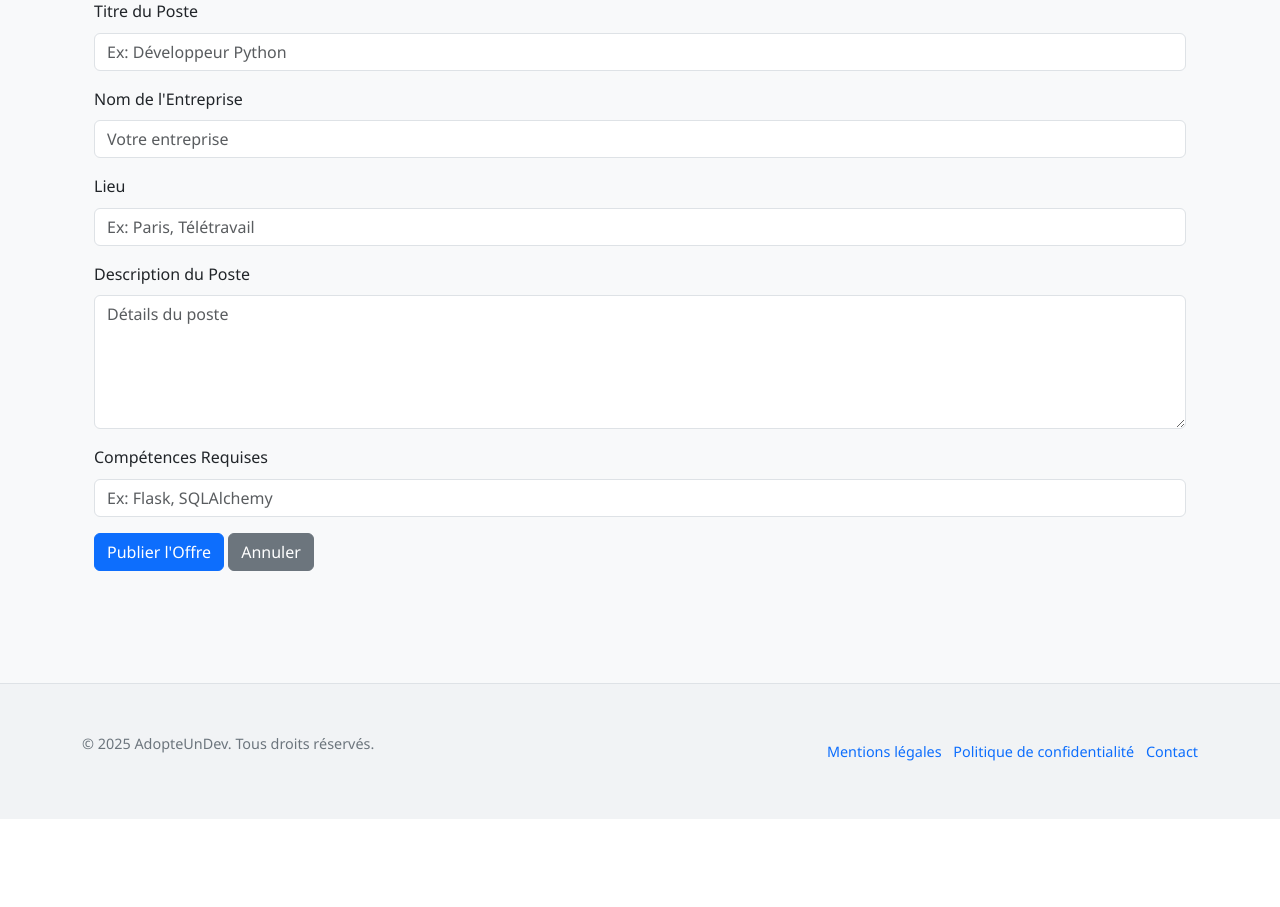
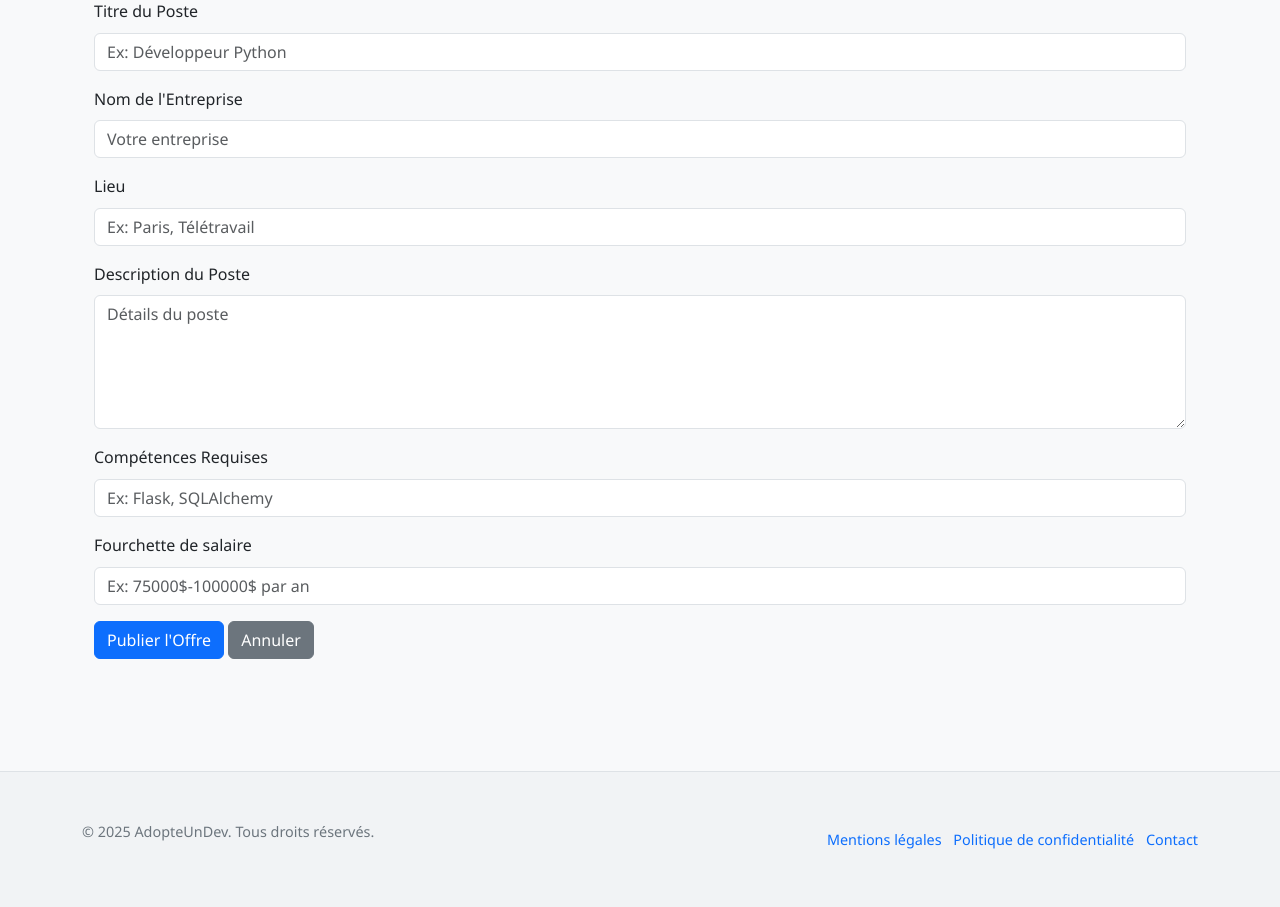
Before and after one commit to Mamadou1999/Projet_IFT785, a Flask app: template templates/company/create_job.html in a window 1280 px wide. Shown: the part 364-1271 px from the top of the page. Before the commit the page ends 1183 px from the top, so only its background shows below. Run offline with Flask 2, Linux system fonts and the light colour scheme; the template is opened without the code that fills it, so the values that code supplies are empty, except form fields; form fields are guessed from the names that the template uses; some web fonts are replaced.

Commit message:
refactor:correction du nom du route pour la création de job

```diff
--- a/templates/company/create_job.html
+++ b/templates/company/create_job.html
@@ -6,7 +6,7 @@
 <div class="container mt-5">
   <h1 class="mb-4">Créer une Nouvelle Offre d'Emploi</h1>
 
-  <form method="post" action="{{ url_for('create_job') }}">
+  <form method="post" action="{{ url_for('job.create_job') }}">
     {{ form.hidden_tag() }}
 
     <div class="mb-3">
@@ -34,8 +34,13 @@
       {{ form.requirements(class_='form-control', id='requirements', placeholder='Ex: Flask, SQLAlchemy') }}
     </div>
 
+    <div class="mb-3">
+      <label for="salary_range" class="form-label">Fourchette de salaire</label>
+      {{ form.salary_range(class_='form-control', id='salary_range', placeholder='Ex: 75000$-100000$ par an') }}
+    </div>
+
     <button type="submit" class="btn btn-primary">Publier l'Offre</button>
-    <a href="{{ url_for('dashboard_company') }}" class="btn btn-secondary">Annuler</a>
+    <a href="{{ url_for('auth.company_dashboard') }}" class="btn btn-secondary">Annuler</a>
   </form>
 </div>
 {% endblock %}
```
